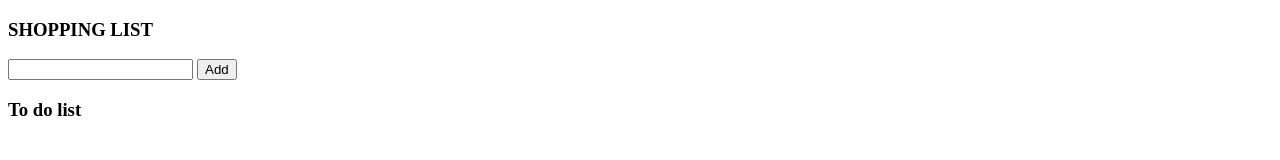
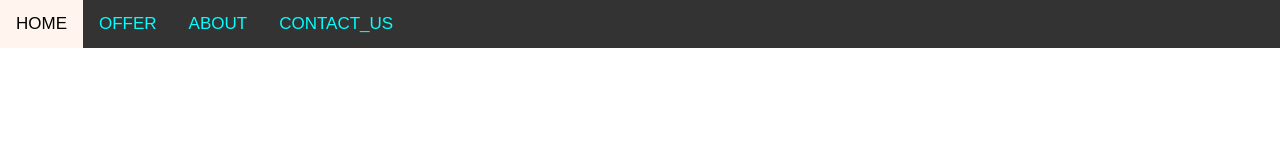
Before and after one commit to Ayanisnot/validate, a plain HTML site: page index.html in a window 1280 px wide. Drawn offline with Linux system fonts and the light colour scheme.

Commit message:
Add files via upload

```diff
--- a/index.html
+++ b/index.html
@@ -1,17 +1,15 @@
 <!DOCTYPE html>
 <html lang="en">
 <head>
-
+    <link rel="stylesheet" href="style.css">
 </head>
 <body>
-    <h3>SHOPPING LIST</h3>
-    <form id="myForm">
-    <input id="myInput" type="text">
-    <button id="myInput">Add</button>
-   </div>
+    <div class="topnav">
+   <a class="active" href="#">HOME</a>
+   <a href="#html">OFFER</a>
+   <a href="#html">ABOUT</a>
+   <a href="#html">CONTACT_US</a>
+    </div>
+</body>
 
-    <h3>To do list</h3>
-    <ul id="myItem"></ul>
-</body>
-<script src="script.js"></script>
 </html>
--- a/style.css
+++ b/style.css
@@ -1,20 +1,24 @@
 body {
- font-family: Arial,sans-serif;
- margin-top: 50px;
- text-align: justify;
- background-color: aquamarine;
-
+    margin: 0;
+    font-family: Arial, Helvetica, sans-serif;
 }
-
-
-
-
-#date {
-  font-size: 44px;
-  font-weight: italic;
-  padding: 10px;
-  border-radius: 5px;
-
-
-
+.topnav {
+overflow: hidden;
+background-color: #333;
 }
+.topnav a {
+    float: left;
+    color: aqua;
+    text-align: center;
+    padding: 14px 16px;
+    text-decoration: none;
+    font-size: 17px;
+}
+.topnav a:hover {
+    background-color: #ddd;
+    color: black;
+}
+.topnav a.active {
+    background-color: seashell;
+    color: black;
+}
```
